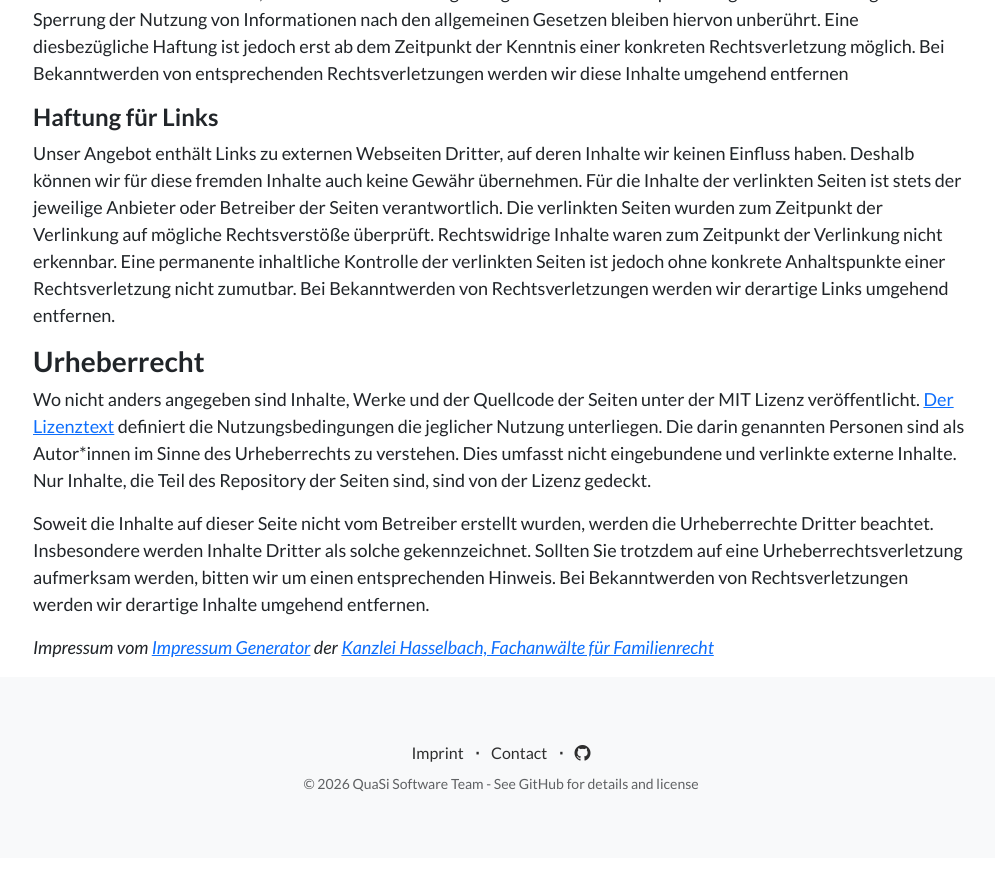
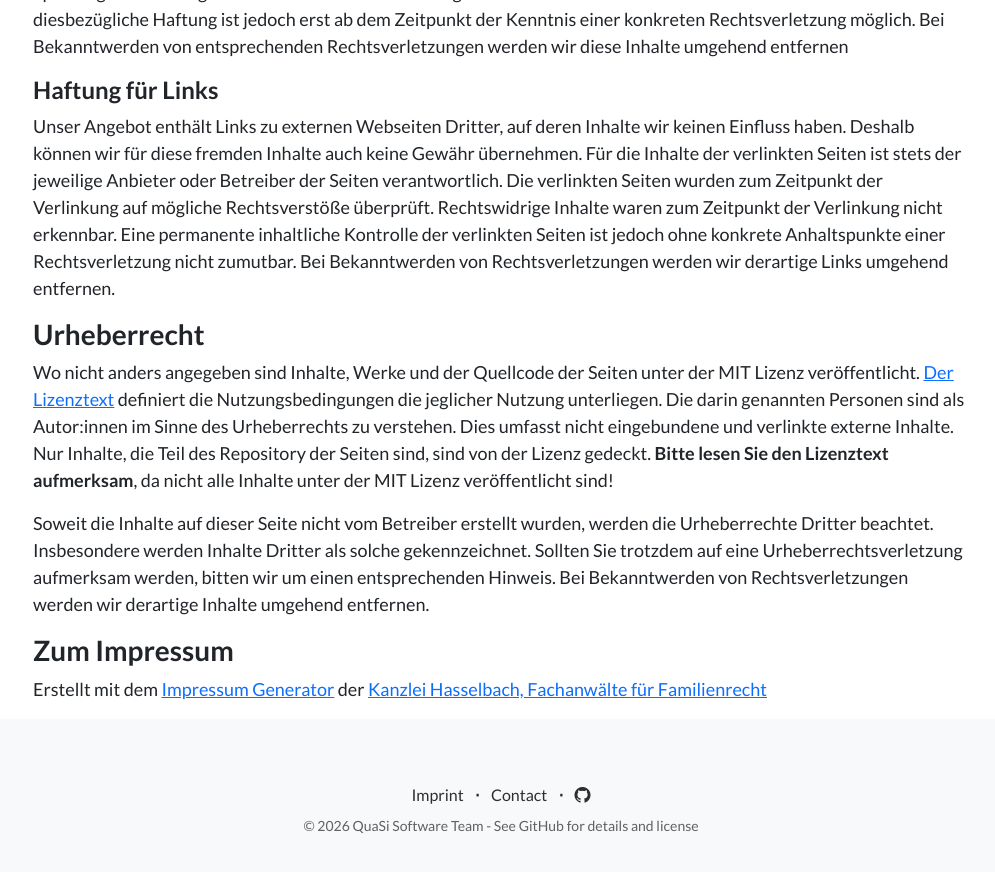
Before and after one commit to QuaSi-Software/Website, a Jekyll site: the page built from imprint.markdown, in a window 1280 px wide and 900 px high, scrolled down 1085 px. Shown: the top 872 px of the window, without its empty margins (139-1134 px from the left). Built offline with Jekyll 4.4.1, drawn with Linux system fonts in a browser that asks for light colours; some of the changed text lies outside the part shown.

Commit message:
Clarify license, terms and conditions of use.

```diff
--- a/imprint.markdown
+++ b/imprint.markdown
@@ -49,11 +48,12 @@ Rechtsverletzungen werden wir derartige Links umgehend entfernen.
 
 ### Urheberrecht
 Wo nicht anders angegeben sind Inhalte, Werke und der Quellcode der Seiten unter der MIT
-Lizenz veröffentlicht. [Der Lizenztext]({{'license' | absolute_url}}) definiert die
-Nutzungsbedingungen die jeglicher Nutzung unterliegen. Die darin genannten Personen sind als
-Autor*innen im Sinne des Urheberrechts zu verstehen. Dies umfasst nicht eingebundene und
-verlinkte externe Inhalte. Nur Inhalte, die Teil des Repository der Seiten sind, sind von
-der Lizenz gedeckt.
+Lizenz veröffentlicht. [Der Lizenztext](https://github.com/QuaSi-Software/Website/blob/main/LICENSE.md)
+definiert die Nutzungsbedingungen die jeglicher Nutzung unterliegen. Die darin genannten
+Personen sind als Autor:innen im Sinne des Urheberrechts zu verstehen. Dies umfasst nicht
+eingebundene und verlinkte externe Inhalte. Nur Inhalte, die Teil des Repository der Seiten
+sind, sind von der Lizenz gedeckt. **Bitte lesen Sie den Lizenztext aufmerksam**, da nicht
+alle Inhalte unter der MIT Lizenz veröffentlicht sind!
 
 Soweit die Inhalte auf dieser Seite nicht vom Betreiber erstellt wurden, werden die
 Urheberrechte Dritter beachtet. Insbesondere werden Inhalte Dritter als solche
@@ -61,6 +61,7 @@ gekennzeichnet. Sollten Sie trotzdem auf eine Urheberrechtsverletzung aufmerksam
 bitten wir um einen entsprechenden Hinweis. Bei Bekanntwerden von Rechtsverletzungen werden
 wir derartige Inhalte umgehend entfernen.
 
-*Impressum vom <a href="https://www.impressum-generator.de">Impressum Generator</a> der
+### Zum Impressum
+Erstellt mit dem <a href="https://www.impressum-generator.de">Impressum Generator</a> der
 <a href="https://www.kanzlei-hasselbach.de/rechtsgebiete/familienrecht/">
-Kanzlei Hasselbach, Fachanwälte für Familienrecht</a>*
+Kanzlei Hasselbach, Fachanwälte für Familienrecht</a>
```
Also changed, not shown: other parts of imprint.markdown (+0 -1 lines), assets/sources_and_license.md (+14 -2 lines), license.markdown (deleted, +0 -23 lines), static/sources_and_license.md (added, +12 -0 lines), LICENSE.md.
